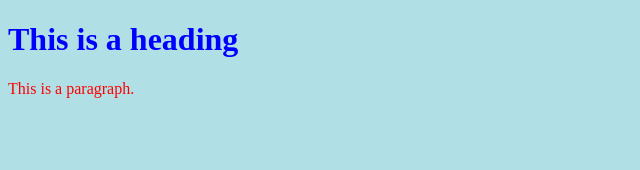
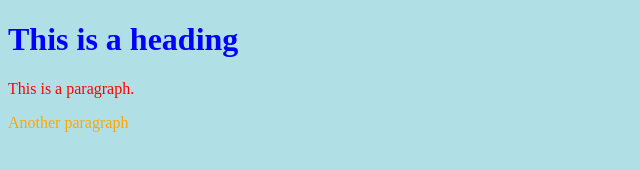
Before and after one commit to hfshan247/first-git-project, a plain HTML site: page index.html in a window 1280 px wide. Shown: the whole page, without its empty margins (0-640 px from the left). Drawn offline with Linux system fonts and the light colour scheme.

Commit message:
Add another paragraph

```diff
--- a/index.html
+++ b/index.html
@@ -7,6 +7,7 @@
 
 <h1>This is a heading</h1>
 <p>This is a paragraph.</p>
+<p class="p1">Another paragraph</p>
 
 </body>
 </html>
--- a/styles.css
+++ b/styles.css
@@ -7,3 +7,6 @@ h1 {
 p {
   color: red;
 }
+.p1 {
+    color: orange;
+}
```
